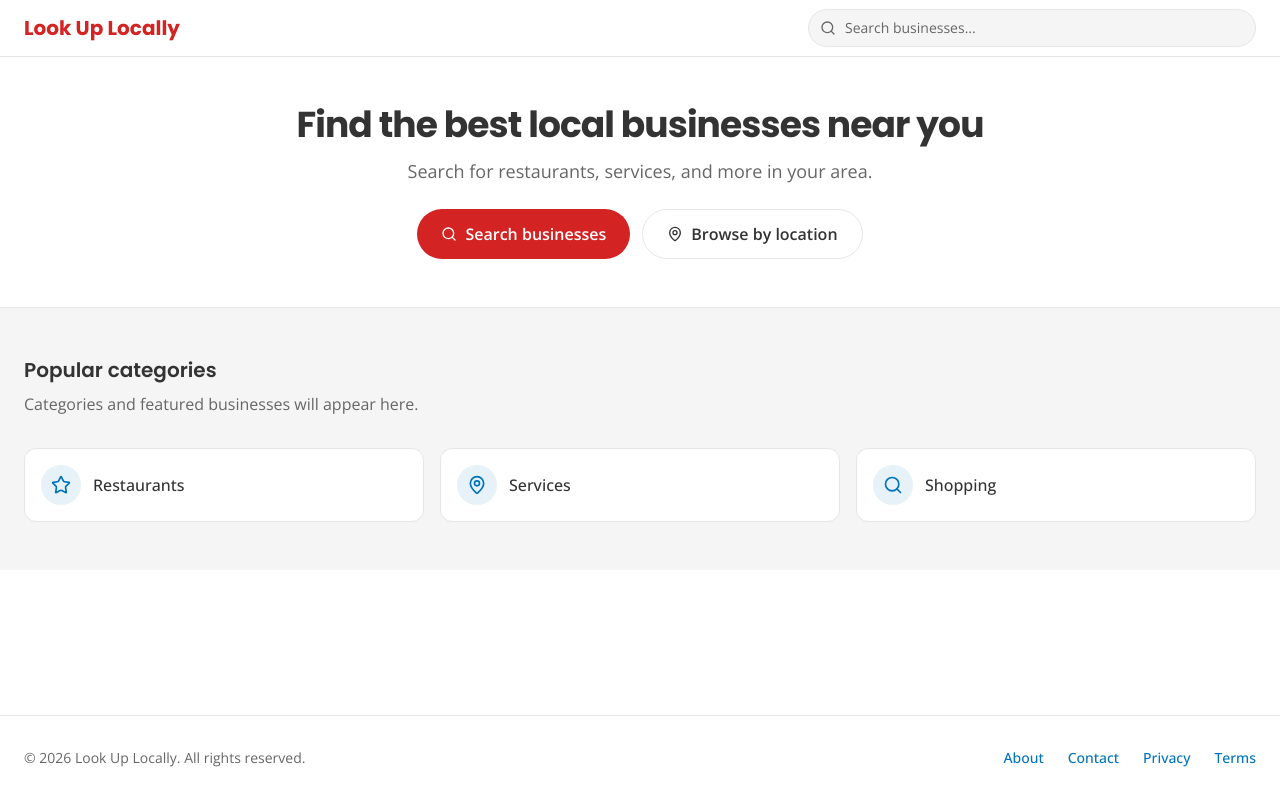
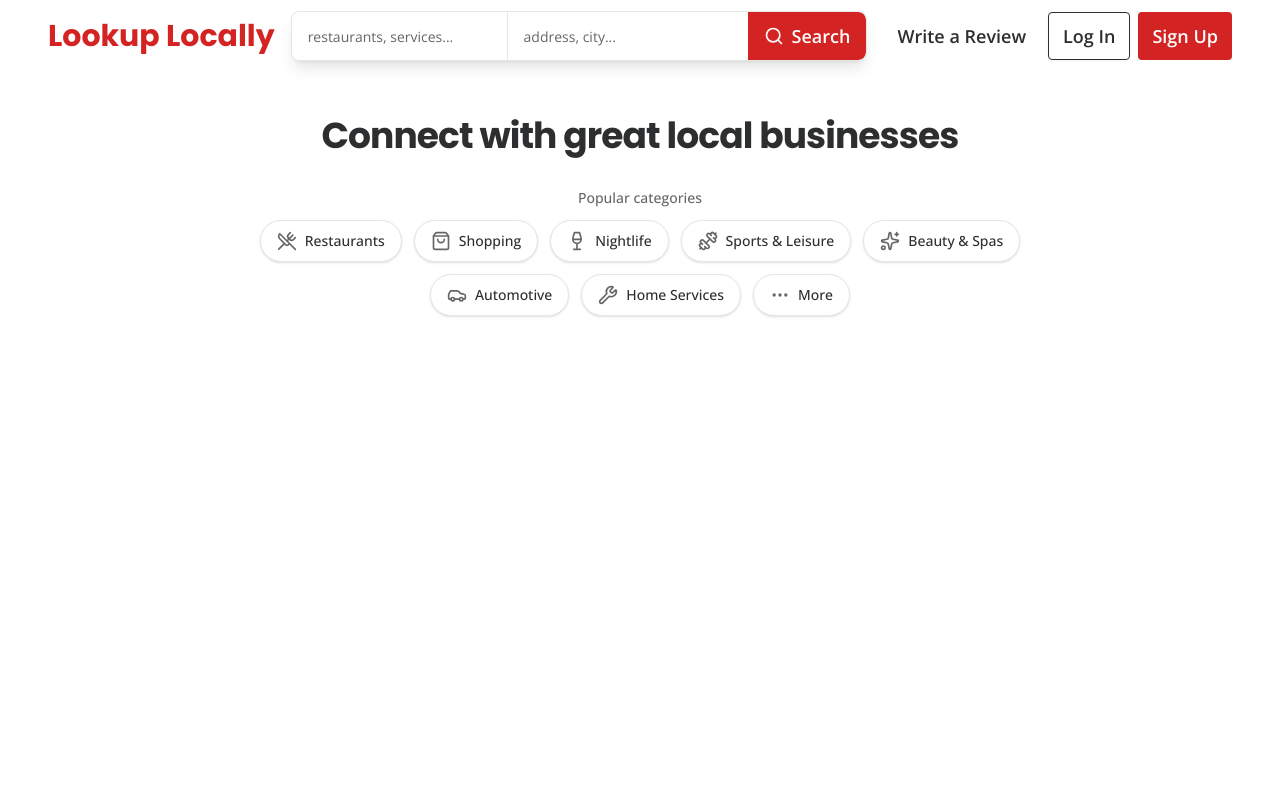
Before and after one commit to zaif-solutions/lookuplocally.com, a Next.js app: page / in a window 1280 px wide. Shown: the top 800 px of the page. Built offline with nearby package versions, Linux system fonts and the light colour scheme; no server answers.

Commit message:
refactor: Revise global styles to align with brand guidelines, update layout components for improved structure, and enhance header functionality with new search features. Adjust button styles and icons for consistency across the application.

```diff
--- a/app/globals.css
+++ b/app/globals.css
@@ -2,34 +2,34 @@
 @import "tw-animate-css";
 
 /* ==========================================================================
-   Design system — brand + semantic tokens for shadcn/ui
-   Primary: red. Secondary/links: teal. Display: Poppins. Body: Open Sans.
+   Design system — matches brand style guide
+   Primary: #D32323. Secondary: #2D2E2F (charcoal). Tertiary: #BBBAC0.
    ========================================================================== */
 
 :root {
-  /* Brand palette */
+  /* Brand palette — from style guide */
   --brand-primary: #d32323;
   --brand-primary-hover: #b71f1f;
   --brand-primary-muted: #f5e6e6;
-  --brand-secondary: #0073bb;
-  --brand-secondary-hover: #005a92;
-  --brand-secondary-muted: #e6f2f8;
+  --brand-secondary: #2d2e2f;
+  --brand-secondary-hover: #3d3e3f;
+  --brand-tertiary: #bbbac0;
 
-  /* Neutrals */
+  /* Neutrals — secondary/neutral from guide is #2D2E2F */
   --neutral-0: #ffffff;
   --neutral-50: #f5f5f5;
   --neutral-200: #e6e6e6;
   --neutral-500: #666666;
-  --neutral-900: #333333;
-  --neutral-950: #000000;
+  --neutral-900: #2d2e2f;
+  --neutral-950: #1a1a1b;
 
-  /* Border radius */
+  /* Border radius — default is md (0.5rem); slight, ~4px–8px per guide */
   --radius: 0.5rem;
-  --radius-sm: 0.375rem;
-  --radius-md: 0.5rem;
-  --radius-lg: 0.75rem;
-  --radius-xl: 1rem;
-  --radius-2xl: 1.5rem;
+  --radius-sm: 0.25rem;
+  --radius-md: 0.5rem; /* default rounded */
+  --radius-lg: 0.5rem;
+  --radius-xl: 0.75rem;
+  --radius-2xl: 1rem;
 
   /* Semantic (shadcn) */
   --background: var(--neutral-0);
@@ -44,17 +44,17 @@
   --secondary-foreground: var(--neutral-0);
   --muted: var(--neutral-50);
   --muted-foreground: var(--neutral-500);
-  --accent: var(--brand-secondary);
-  --accent-foreground: var(--neutral-0);
+  --accent: var(--brand-tertiary);
+  --accent-foreground: var(--neutral-900);
   --destructive: var(--brand-primary);
   --destructive-foreground: var(--neutral-0);
   --border: var(--neutral-200);
   --input: var(--neutral-200);
-  --ring: var(--brand-secondary);
+  --ring: var(--brand-primary);
 
   --chart-1: var(--brand-primary);
   --chart-2: var(--brand-secondary);
-  --chart-3: var(--neutral-500);
+  --chart-3: var(--brand-tertiary);
   --chart-4: var(--neutral-900);
   --chart-5: var(--neutral-200);
 
@@ -65,42 +65,42 @@
   --sidebar-accent: var(--neutral-50);
   --sidebar-accent-foreground: var(--neutral-900);
   --sidebar-border: var(--neutral-200);
-  --sidebar-ring: var(--brand-secondary);
+  --sidebar-ring: var(--brand-primary);
 }
 
 .dark {
   --background: var(--neutral-900);
   --foreground: var(--neutral-0);
-  --card: #2a2a2a;
+  --card: #252627;
   --card-foreground: var(--neutral-0);
-  --popover: #2a2a2a;
+  --popover: #252627;
   --popover-foreground: var(--neutral-0);
   --primary: var(--brand-primary);
   --primary-foreground: var(--neutral-0);
   --secondary: var(--brand-secondary);
   --secondary-foreground: var(--neutral-0);
   --muted: #404040;
-  --muted-foreground: #a3a3a3;
-  --accent: var(--brand-secondary);
+  --muted-foreground: var(--brand-tertiary);
+  --accent: #404040;
   --accent-foreground: var(--neutral-0);
   --destructive: var(--brand-primary);
   --destructive-foreground: var(--neutral-0);
   --border: #404040;
   --input: #404040;
-  --ring: var(--brand-secondary);
+  --ring: var(--brand-primary);
   --chart-1: var(--brand-primary);
   --chart-2: var(--brand-secondary);
-  --chart-3: #a3a3a3;
+  --chart-3: var(--brand-tertiary);
   --chart-4: #737373;
   --chart-5: #525252;
-  --sidebar: #1a1a1a;
+  --sidebar: #1a1a1b;
   --sidebar-foreground: var(--neutral-0);
   --sidebar-primary: var(--brand-primary);
   --sidebar-primary-foreground: var(--neutral-0);
   --sidebar-accent: #404040;
   --sidebar-accent-foreground: var(--neutral-0);
   --sidebar-border: #404040;
-  --sidebar-ring: var(--brand-secondary);
+  --sidebar-ring: var(--brand-primary);
 }
 
 @theme inline {
@@ -136,7 +136,6 @@
   --color-sidebar-accent-foreground: var(--sidebar-accent-foreground);
   --color-sidebar-border: var(--sidebar-border);
   --color-sidebar-ring: var(--sidebar-ring);
-  --color-brand-secondary-muted: var(--brand-secondary-muted);
   --radius: var(--radius);
   --radius-sm: var(--radius-sm);
   --radius-md: var(--radius-md);
@@ -157,10 +156,11 @@ body {
   font-family: var(--font-poppins), ui-sans-serif, system-ui, sans-serif;
 }
 
+/* Links — primary (red) per style guide */
 a[data-link="secondary"] {
-  color: var(--secondary);
+  color: var(--primary);
 }
 a[data-link="secondary"]:hover {
-  color: var(--brand-secondary-hover);
+  color: var(--brand-primary-hover);
   text-decoration: underline;
 }
--- a/app/page.tsx
+++ b/app/page.tsx
@@ -1,62 +1,24 @@
-import Link from "next/link";
-import { Search, MapPin, Star } from "@/components/ui/Icon";
+import { Hero } from "@/components/sections";
 
 export default function Home() {
   return (
     <div className="bg-muted">
-      {/* Hero */}
-      <section className="border-b border-border bg-card px-4 py-12 sm:px-6">
-        <div className="mx-auto max-w-3xl text-center">
-          <h1 className="font-display text-3xl font-bold tracking-tight text-foreground sm:text-4xl">
-            Find the best local businesses near you
-          </h1>
-          <p className="mt-3 text-lg text-muted-foreground">
-            Search for restaurants, services, and more in your area.
-          </p>
-          <div className="mt-6 flex flex-col gap-3 sm:flex-row sm:justify-center">
-            <Link
-              href="/search"
-              className="inline-flex items-center justify-center gap-2 rounded-full bg-primary px-6 py-3 font-semibold text-primary-foreground transition-colors hover:opacity-90"
-            >
-              <Search className="size-4" />
-              Search businesses
-            </Link>
-            <Link
-              href="/biz"
-              className="inline-flex items-center justify-center gap-2 rounded-full border border-border bg-card px-6 py-3 font-semibold text-foreground transition-colors hover:bg-muted"
-            >
-              <MapPin className="size-4" />
-              Browse by location
-            </Link>
-          </div>
-        </div>
-      </section>
+      <Hero />
 
-      {/* Placeholder content */}
-      <section className="mx-auto max-w-7xl px-4 py-12 sm:px-6">
-        <h2 className="font-display text-xl font-semibold text-foreground">
-          Popular categories
+      {/* Featured businesses — placeholder for listings */}
+      <section
+        className="mx-auto max-w-7xl px-4 py-12 sm:px-6"
+        aria-labelledby="featured-heading"
+      >
+        <h2
+          id="featured-heading"
+          className="font-display text-xl font-semibold text-foreground"
+        >
+          Featured businesses
         </h2>
         <p className="mt-2 text-muted-foreground">
-          Categories and featured businesses will appear here.
+          Top-rated local spots will appear here.
         </p>
-        <div className="mt-8 grid gap-4 sm:grid-cols-2 lg:grid-cols-3">
-          {[
-            { name: "Restaurants", icon: Star },
-            { name: "Services", icon: MapPin },
-            { name: "Shopping", icon: Search },
-          ].map(({ name, icon: Icon }) => (
-            <div
-              key={name}
-              className="flex items-center gap-3 rounded-lg border border-border bg-card p-4"
-            >
-              <div className="flex size-10 items-center justify-center rounded-full bg-brand-secondary-muted text-secondary">
-                <Icon className="size-5" />
-              </div>
-              <span className="font-medium text-foreground">{name}</span>
-            </div>
-          ))}
-        </div>
       </section>
     </div>
   );
--- a/components/layout/Header.tsx
+++ b/components/layout/Header.tsx
@@ -1,32 +1,97 @@
 "use client";
 
 import Link from "next/link";
-import { Search, Menu } from "@/components/ui/Icon";
+import { Search, Menu, PenLine, User } from "@/components/ui/Icon";
+import { Button } from "@/components/ui/button";
 import { SITE_NAME } from "@/lib/constants";
 
 export function Header() {
   return (
-    <header className="sticky top-0 z-50 border-b border-border bg-card">
-      <div className="mx-auto flex h-14 max-w-7xl items-center justify-between gap-4 px-4 sm:px-6">
+    <header className="sticky top-0 z-50 bg-card px-8 pt-3">
+      <div className="mx-auto flex h-12 items-center gap-4 px-3 py-2 sm:px-4">
+        {/* Logo */}
         <Link
           href="/"
-          className="font-display text-xl font-bold text-primary"
+          className="shrink-0 font-display text-2xl font-bold text-primary sm:text-3xl"
+          aria-label={`${SITE_NAME} home`}
         >
           {SITE_NAME}
         </Link>
-        <div className="flex flex-1 items-center justify-end gap-2 sm:max-w-md">
-          <div className="relative flex flex-1 items-center">
-            <Search
-              className="absolute left-3 size-4 text-muted-foreground"
+
+        {/* Center: Find / Near / Search (desktop) */}
+        <div className="hidden flex-1 items-center justify-center gap-0 md:flex">
+          <form
+            action="/search"
+            method="get"
+            className="flex w-full max-w-3xl overflow-hidden rounded-md border border-border bg-card shadow-lg"
+            role="search"
+          >
+            <label htmlFor="header-find" className="sr-only">
+              Find
+            </label>
+            <input
+              id="header-find"
+              type="search"
+              name="q"
+              placeholder="restaurants, services..."
+              className="flex-1 border-0 bg-transparent px-4 py-2.5 text-sm text-foreground placeholder:text-muted-foreground focus:outline-none focus:ring-0 h-12"
+            />
+            <span
+              className="w-px bg-border"
               aria-hidden
             />
+            <label htmlFor="header-near" className="sr-only">
+              Near
+            </label>
             <input
-              type="search"
-              placeholder="Search businesses..."
-              className="w-full rounded-full border border-border bg-muted py-2 pl-9 pr-4 text-sm placeholder:text-muted-foreground focus:border-ring focus:outline-none focus:ring-1 focus:ring-ring"
-              aria-label="Search businesses"
+              id="header-near"
+              type="text"
+              name="loc"
+              placeholder="address, city..."
+              className="w-60 shrink-0 border-0 bg-transparent px-4 py-2.5 text-sm text-foreground placeholder:text-muted-foreground focus:outline-none focus:ring-0 h-12"
             />
-          </div>
+            <Button
+              type="submit"
+              size="lg"
+              className="shrink-0 rounded-none rounded-r-md px-3.5 py-3.5 font-semibold text-lg h-12"
+            >
+              <Search className="size-5" />
+              Search
+            </Button>
+          </form>
+        </div>
+
+        {/* Right: Nav links + auth */}
+        <div className="flex shrink-0 items-center gap-1 sm:gap-2">
+          <Link
+            href="/search"
+            className="flex size-10 items-center justify-center rounded-full text-foreground hover:bg-muted md:hidden"
+            aria-label="Search"
+          >
+            <Search className="size-5" />
+          </Link>
+          <Link
+            href="/search?write-review"
+            className="hidden items-center gap-2 rounded-sm text-lg font-semibold px-3.5 py-3.5 text-foreground hover:bg-muted sm:flex h-12"
+          >
+            Write a Review
+          </Link>
+          <Button
+          size="lg"
+          className="rounded-sm py-3.5 h-12 px-3.5 font-semibold text-lg"
+          asChild
+          variant={'outline'}
+          >
+            <Link href="/login" className="gap-1.5 text-lg">
+              Log In
+            </Link>
+          </Button>
+          <Button asChild size='lg' className="rounded-sm py-3.5 h-12 px-3.5 font-semibold text-lg">
+            <Link href="/signup" className="gap-1.5 text-lg">
+              {/* <User className="size-4" /> */}
+              Sign Up
+            </Link>
+          </Button>
           <button
             type="button"
             className="flex size-10 items-center justify-center rounded-full text-foreground hover:bg-muted md:hidden"
--- /dev/null
+++ b/components/sections/Hero.tsx
@@ -0,0 +1,58 @@
+import Link from "next/link";
+import {
+  Search,
+  UtensilsCrossed,
+  ShoppingBag,
+  Wine,
+  Dumbbell,
+  Sparkles,
+  Car,
+  Wrench,
+  MoreHorizontal,
+} from "@/components/ui/Icon";
+
+const CATEGORIES = [
+  { name: "Restaurants", href: "/search?q=restaurants", icon: UtensilsCrossed },
+  { name: "Shopping", href: "/search?q=shopping", icon: ShoppingBag },
+  { name: "Nightlife", href: "/search?q=nightlife", icon: Wine },
+  { name: "Sports & Leisure", href: "/search?q=sports", icon: Dumbbell },
+  { name: "Beauty & Spas", href: "/search?q=beauty", icon: Sparkles },
+  { name: "Automotive", href: "/search?q=automotive", icon: Car },
+  { name: "Home Services", href: "/search?q=home-services", icon: Wrench },
+  { name: "More", href: "/search", icon: MoreHorizontal },
+] as const;
+
+export function Hero() {
+  return (
+    <section
+      className="border-b border-border bg-card "
+      aria-label="Search and categories"
+    >
+      <div className="mx-auto max-w-4xl px-4 py-10 sm:px-6 sm:py-14 h-screen">
+        {/* Headline */}
+        <h1 className="text-center font-display text-3xl font-bold tracking-tight text-foreground sm:text-4xl">
+          Connect with great local businesses
+        </h1>
+
+        {/* Categories */}
+        <div className="mt-8">
+          <p className="mb-3 text-center text-sm font-medium text-muted-foreground">
+            Popular categories
+          </p>
+          <div className="flex flex-wrap items-center justify-center gap-2 sm:gap-3">
+            {CATEGORIES.map(({ name, href, icon: Icon }) => (
+              <Link
+                key={name}
+                href={href}
+                className="flex items-center gap-2 rounded-full border border-border bg-card px-4 py-2.5 text-sm font-medium text-foreground shadow-sm transition-colors hover:border-primary/30 hover:bg-muted"
+              >
+                <Icon className="size-5 shrink-0 text-muted-foreground" />
+                <span>{name}</span>
+              </Link>
+            ))}
+          </div>
+        </div>
+      </div>
+    </section>
+  );
+}
--- /dev/null
+++ b/components/sections/index.ts
@@ -0,0 +1 @@
+export { Hero } from "./Hero";
--- a/components/ui/button.tsx
+++ b/components/ui/button.tsx
@@ -18,7 +18,7 @@ const buttonVariants = cva(
           "bg-secondary text-secondary-foreground hover:bg-secondary/80",
         ghost:
           "hover:bg-accent hover:text-accent-foreground dark:hover:bg-accent/50",
-        link: "text-secondary underline-offset-4 hover:underline hover:text-secondary/90",
+        link: "text-primary underline-offset-4 hover:underline hover:text-primary/90",
       },
       size: {
         default: "h-9 px-4 py-2 has-[>svg]:px-3",
@@ -33,7 +33,7 @@ const buttonVariants = cva(
     },
     defaultVariants: {
       variant: "default",
-      size: "default",
+      size: "lg",
     },
   }
 )
@@ -41,7 +41,7 @@ const buttonVariants = cva(
 function Button({
   className,
   variant = "default",
-  size = "default",
+  size = "lg",
   asChild = false,
   ...props
 }: React.ComponentProps<"button"> &
--- a/lib/constants.ts
+++ b/lib/constants.ts
@@ -2,6 +2,6 @@
  * App-wide constants
  */
 
-export const SITE_NAME = "Look Up Locally";
+export const SITE_NAME = "Lookup Locally";
 export const SITE_DESCRIPTION =
   "Find and discover the best local businesses near you.";
--- a/lib/design-tokens.ts
+++ b/lib/design-tokens.ts
@@ -1,5 +1,5 @@
 /**
- * Design system tokens — single source of truth.
+ * Design system tokens — matches brand style guide.
  * Actual values are in app/globals.css. Use Tailwind classes in UI.
  */
 
@@ -8,27 +8,28 @@ export const colors = {
     primary: "#d32323",
     primaryHover: "#b71f1f",
     primaryMuted: "#f5e6e6",
-    secondary: "#0073bb",
-    secondaryHover: "#005a92",
-    secondaryMuted: "#e6f2f8",
+    secondary: "#2d2e2f",
+    secondaryHover: "#3d3e3f",
+    tertiary: "#bbbac0",
   },
   neutral: {
     0: "#ffffff",
     50: "#f5f5f5",
     200: "#e6e6e6",
     500: "#666666",
-    900: "#333333",
-    950: "#000000",
+    900: "#2d2e2f",
+    950: "#1a1a1b",
   },
 } as const;
 
+/** Default rounded = md (0.5rem). Use rounded-md or rounded for UI. */
 export const radius = {
-  sm: "0.375rem",
-  DEFAULT: "0.5rem",
+  sm: "0.25rem",
+  DEFAULT: "0.5rem", // md — design system default
   md: "0.5rem",
-  lg: "0.75rem",
-  xl: "1rem",
-  "2xl": "1.5rem",
+  lg: "0.5rem",
+  xl: "0.75rem",
+  "2xl": "1rem",
 } as const;
 
 export const fonts = {
@@ -36,13 +37,16 @@ export const fonts = {
   display: "var(--font-poppins)",
 } as const;
 
+/** Button default size = lg. Override with size="sm" | "default" | "icon" etc. */
+export const buttonSize = { default: "lg" } as const;
+
 export const semantic = {
-  primary: "Brand primary — CTAs, primary buttons, badges",
-  secondary: "Brand secondary — links, secondary buttons, focus ring",
-  accent: "Brand secondary — hover states",
+  primary: "Brand primary — CTAs, primary buttons, links, focus ring",
+  secondary: "Brand secondary (charcoal) — inverted/secondary buttons",
+  accent: "Brand tertiary — hover states, muted UI",
   destructive: "Brand primary — errors, delete",
   muted: "Neutral 50 — secondary text, placeholders",
   border: "Neutral 200 — borders, dividers",
   input: "Neutral 200 — input borders",
-  ring: "Brand secondary — focus ring",
+  ring: "Brand primary — focus ring",
 } as const;
```
Also changed, not shown: components/ui/Icon.tsx (+10 -0 lines).
